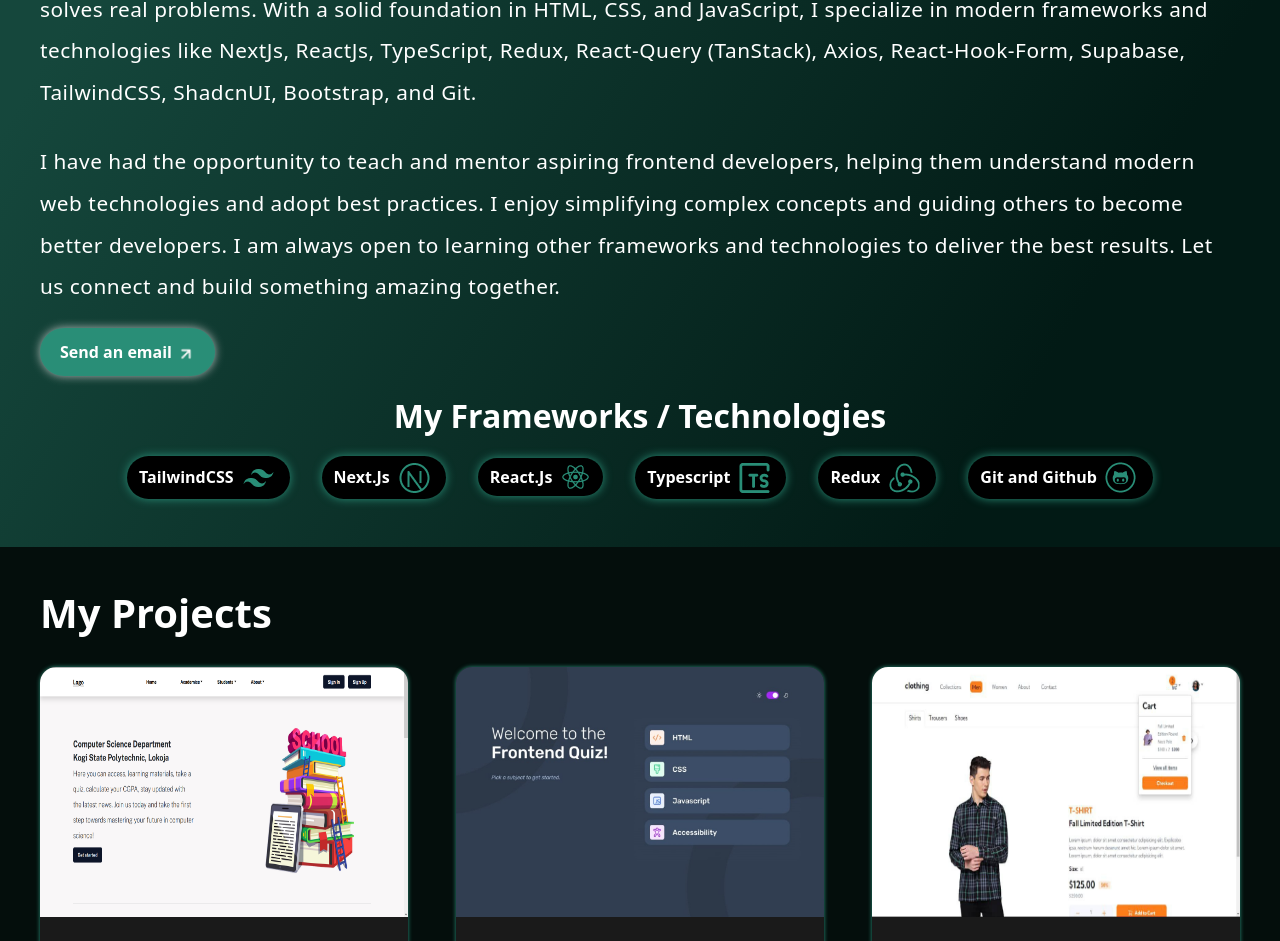
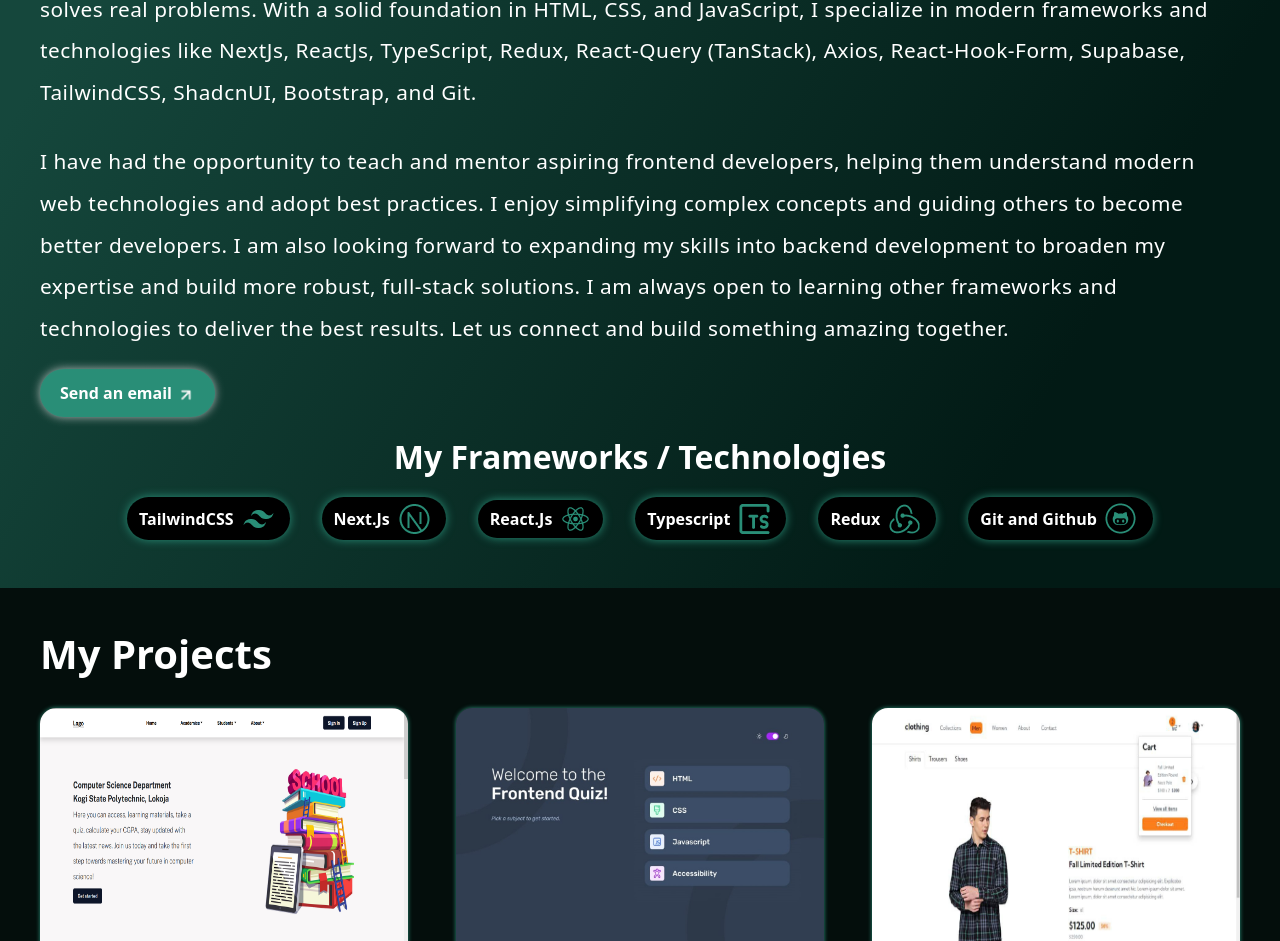
Before and after one commit to Error-at-night/My-Portfolio, a React (Vite) app: page / in a window 1280 px wide. Shown: the part 877-1818 px from the top of the page. Built offline with nearby package versions, Linux system fonts and the light colour scheme.

Commit message:
Added to the about section

```diff
--- a/src/components/AboutMe.jsx
+++ b/src/components/AboutMe.jsx
@@ -7,15 +7,6 @@ function AboutMe() {
     <main className="custom-gradient px-8 pt-3 pb-12" id="about-me">
       <div className="mx-auto max-w-[1200px] mt-6">
         <h1 className="text-[#FFFFFF] font-extrabold text-[1.9rem] sm:text-[2rem] md:text-[2.5rem]">About Me</h1>
-        {/* <p className="text-white text-[1rem] sm:text-[1.3rem] mt-2 sm:tracking-wide leading-normal sm:leading-loose">
-          My name is Success Olayemi, I'm Frontend Developer that is passionate about developing web applications that solves
-          real problems. With a solid foundation in HTML, CSS, and JavaScript, I specialize in modern frameworks and technologies like
-          NextJs, ReactJs, TypeScript, Redux, React-Query (TanStack), Axios, React-Hook-Form, Supabase, TailwindCSS, ShadcnUI,
-          Bootstrap, and Git. I have had the opportunity to teach and mentor aspiring frontend developers, helping them understand
-          modern web technologies and adopt best practices. I enjoy simplifying complex concepts and guiding others to become
-          better developers. I am always open to learning new frameworks and technologies to deliver the best results.
-          Let us connect and build something amazing together.
-        </p> */}
         <p className="text-white text-[1rem] sm:text-[1.3rem] mt-2 sm:tracking-wide leading-normal sm:leading-loose">
           My name is Success Olayemi, I'm Frontend Developer that is passionate about developing web applications that solves
           real problems. With a solid foundation in HTML, CSS, and JavaScript, I specialize in modern frameworks and technologies like
@@ -25,8 +16,9 @@ function AboutMe() {
         <p className="text-white text-[1rem] sm:text-[1.3rem] mt-7 sm:tracking-wide leading-normal sm:leading-loose">
           I have had the opportunity to teach and mentor aspiring frontend developers, helping them understand
           modern web technologies and adopt best practices. I enjoy simplifying complex concepts and guiding others to become
-          better developers. I am always open to learning other frameworks and technologies to deliver the best results.
-          Let us connect and build something amazing together.
+          better developers. I am also looking forward to expanding my skills into backend development to broaden my expertise
+          and build more robust, full-stack solutions.  I am always open to learning other frameworks and technologies to deliver
+          the best results. Let us connect and build something amazing together.
         </p>
         <div className="mt-5">
           <Link to="mailto: olayemisuccess7@gmail.com" className="max-w-[175px] flex items-center justify-between px-5 pt-3 pb-3 bg-[#298E77]
```
